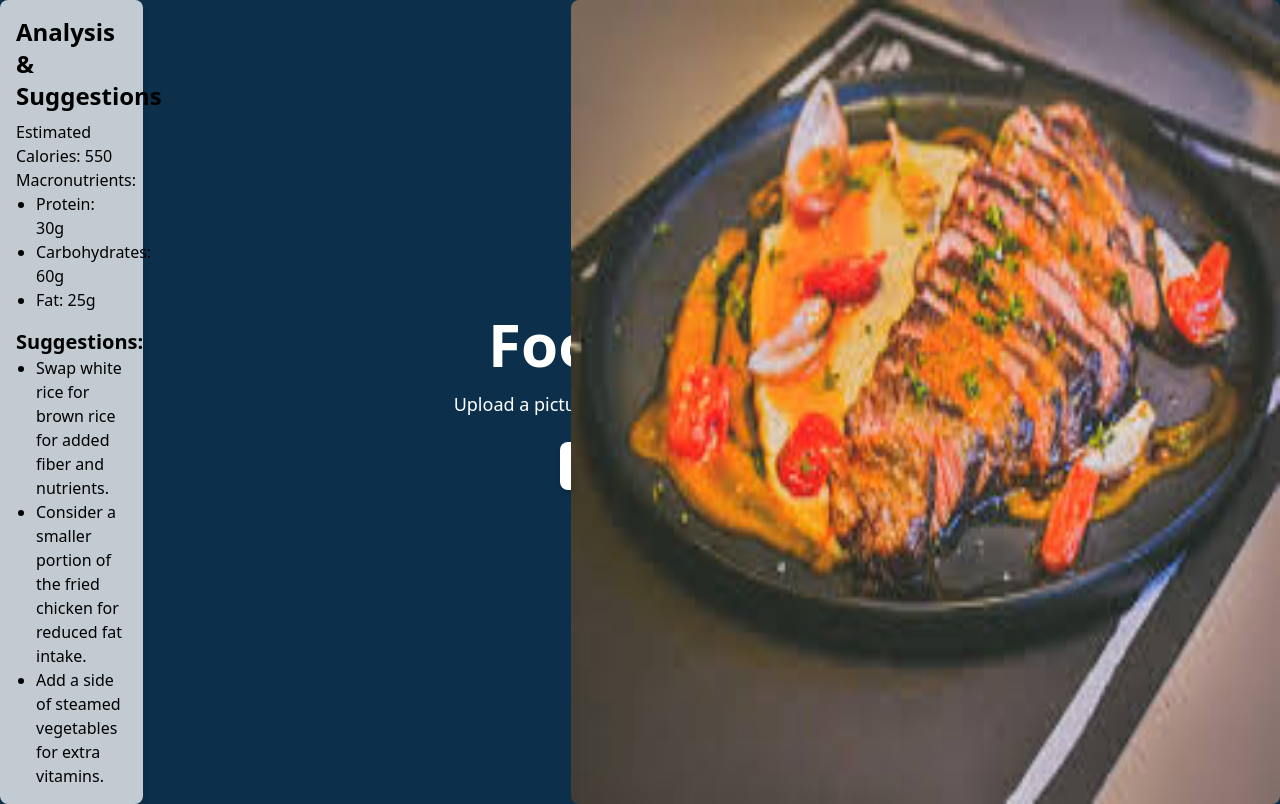
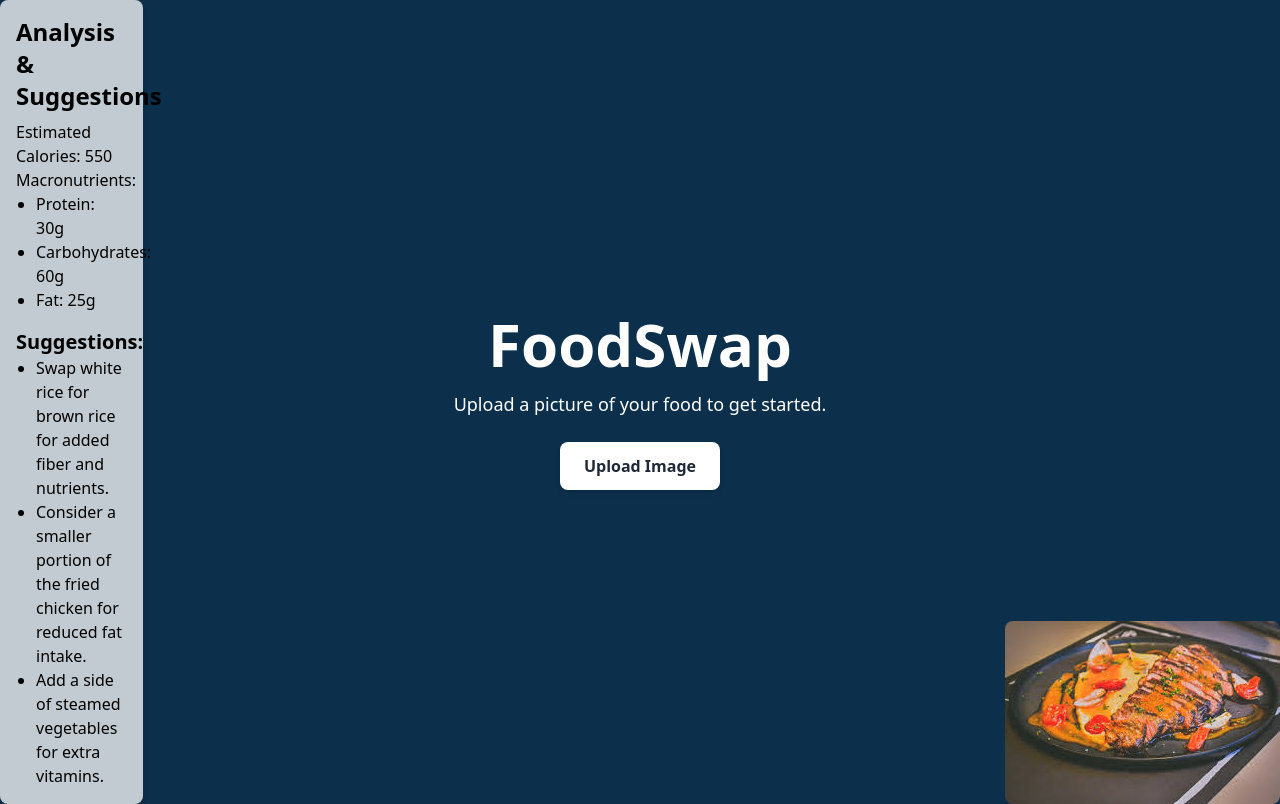
Before and after one commit to Ahmad-A0/Inversity-SnapSwap, a React (Create React App) app in the folder client/: page / in a window 1280 px wide. Built offline with nearby package versions, Linux system fonts and the light colour scheme.

Commit message:
style: maintain image aspect ratio and position in bottom right corner

```diff
--- a/client/src/App.js
+++ b/client/src/App.js
@@ -74,7 +74,7 @@ function App() {
                         )}
                     </div>
                     <div className="flex-grow relative">
-                        <img src={placeholderImage} className="absolute bottom-0 right-0 h-full rounded-lg"></img>
+                        <img src={placeholderImage} className="absolute bottom-0 right-0 max-h-screen max-w-screen rounded-lg"></img>
                     </div>
                 </div>
             </div>
```
